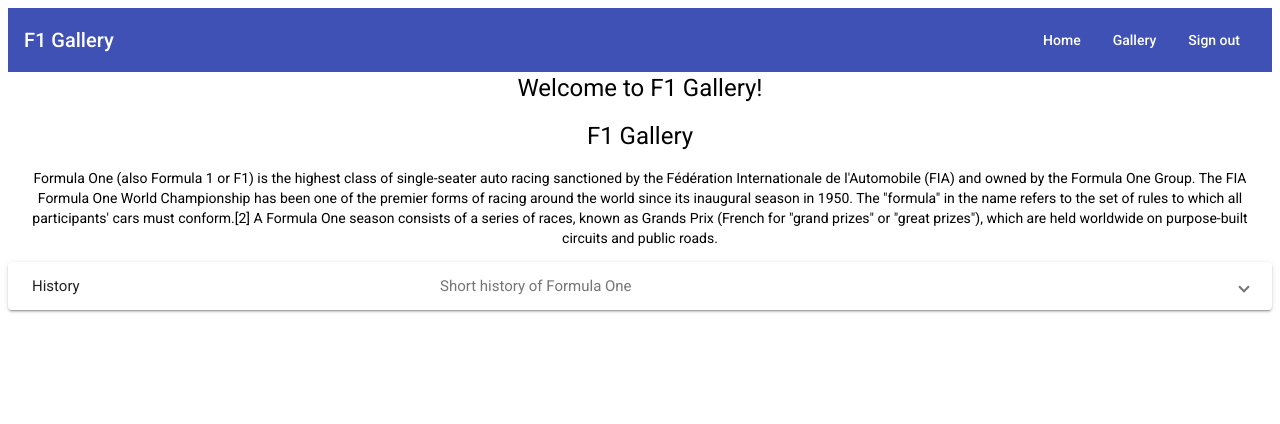
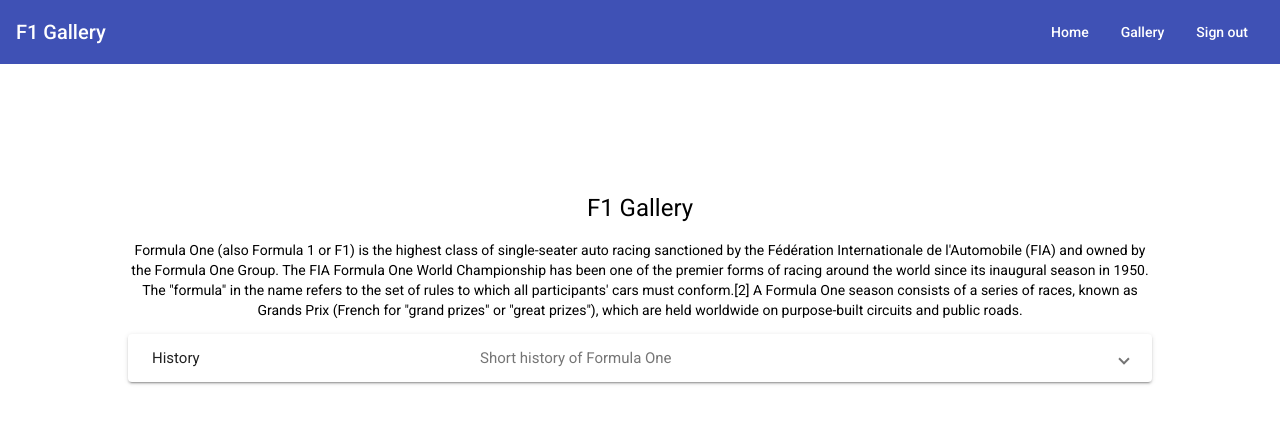
Before and after one commit to fobo66/EVTGallery, an Angular app: page / in a window 1280 px wide. Shown: the top 424 px of the page. Built offline with nearby package versions, Linux system fonts and the light colour scheme.

Commit message:
Improved appearance
Fixed body margin and added content padding

```diff
--- a/src/app/app.component.css
+++ b/src/app/app.component.css
@@ -1,5 +1,7 @@
 .root {
   text-align: center;
+  margin: 5%;
+  padding: 5%;
 }
 
 .buttonRow {
--- a/src/app/app.component.html
+++ b/src/app/app.component.html
@@ -1,3 +1,4 @@
+<div class="container">
   <mat-toolbar color="primary">
     <span>{{title}}</span>
     <span class="toolbarSpacer"></span>
@@ -8,8 +9,6 @@
     </span>
   </mat-toolbar>
   <div class="root">
-  <h1 class="mat-headline">
-    Welcome to {{title}}!
-  </h1>
     <router-outlet></router-outlet>
   </div>
+</div>
--- a/src/styles.css
+++ b/src/styles.css
@@ -1 +1,6 @@
 @import "~@angular/material/prebuilt-themes/indigo-pink.css";
+
+body {
+  margin: 0;
+  padding: 0;
+}
```
Lines whose indentation alone changed are shown as unchanged.
